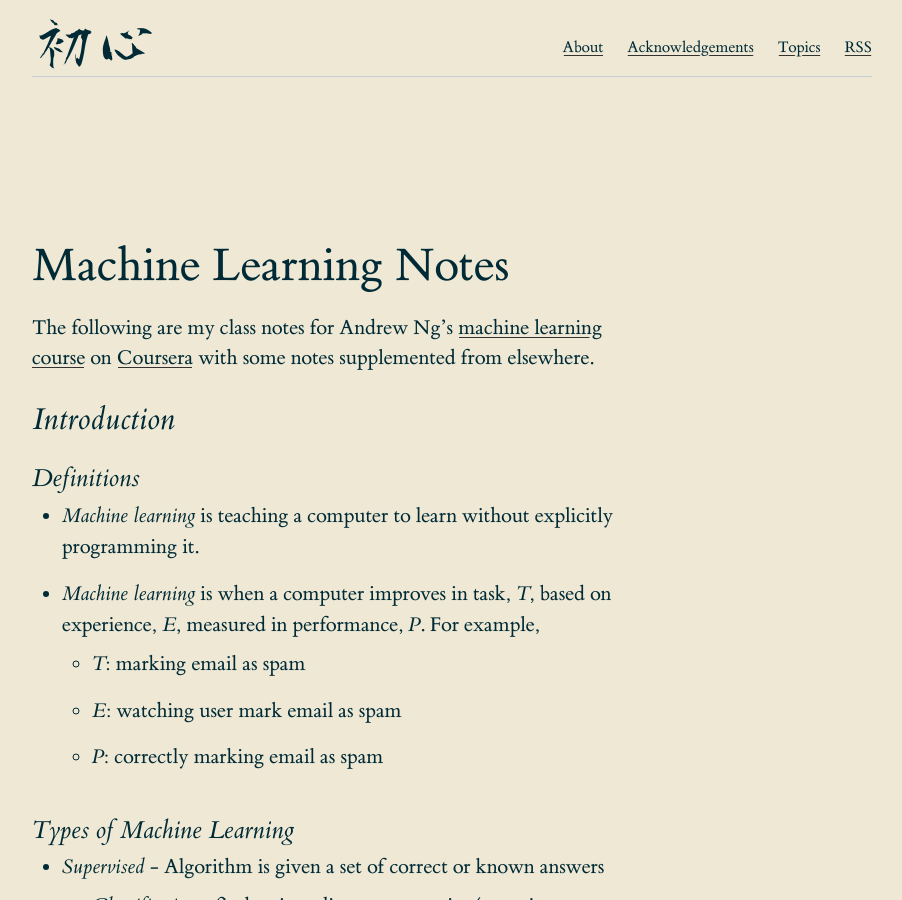
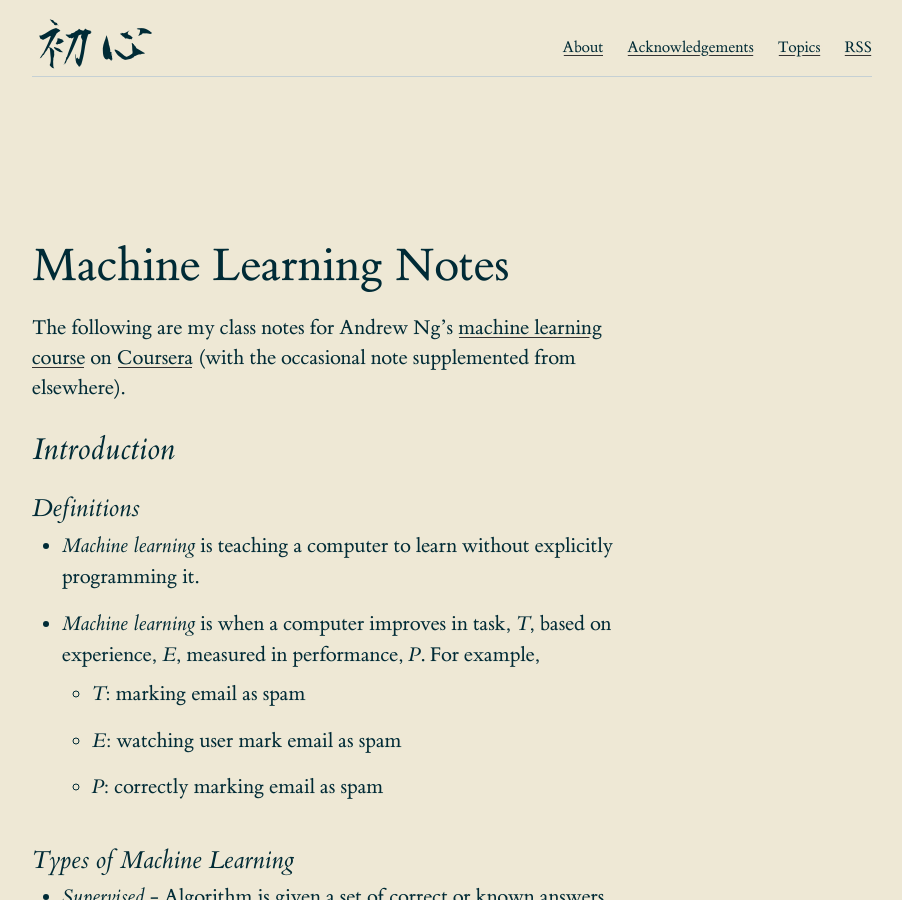
Before and after one commit to dempe/dempe.github.io, a Jekyll site: the page built from _posts/2017-11-23-machine-learning-notes.md, in a window 1280 px wide and 900 px high. Shown: the whole window, without its empty margins (128-1030 px from the left). Built offline with Jekyll 4.4.1, drawn with Linux system fonts in a browser that asks for light colours.

Commit message:
update ml post description

```diff
--- a/_posts/2017-11-23-machine-learning-notes.md
+++ b/_posts/2017-11-23-machine-learning-notes.md
@@ -5,7 +5,7 @@ date: 2017-11-23 00:00:55
 tags: machine-learning
 ---
 
-The following are my class notes for Andrew Ng's [machine learning course](https://www.coursera.org/learn/machine-learning/home/welcome) on [Coursera](https://www.coursera.org/) with some notes supplemented from elsewhere.
+The following are my class notes for Andrew Ng's [machine learning course](https://www.coursera.org/learn/machine-learning/home/welcome) on [Coursera](https://www.coursera.org/) (with the occasional note supplemented from elsewhere).
 
 ## Introduction
 
```
